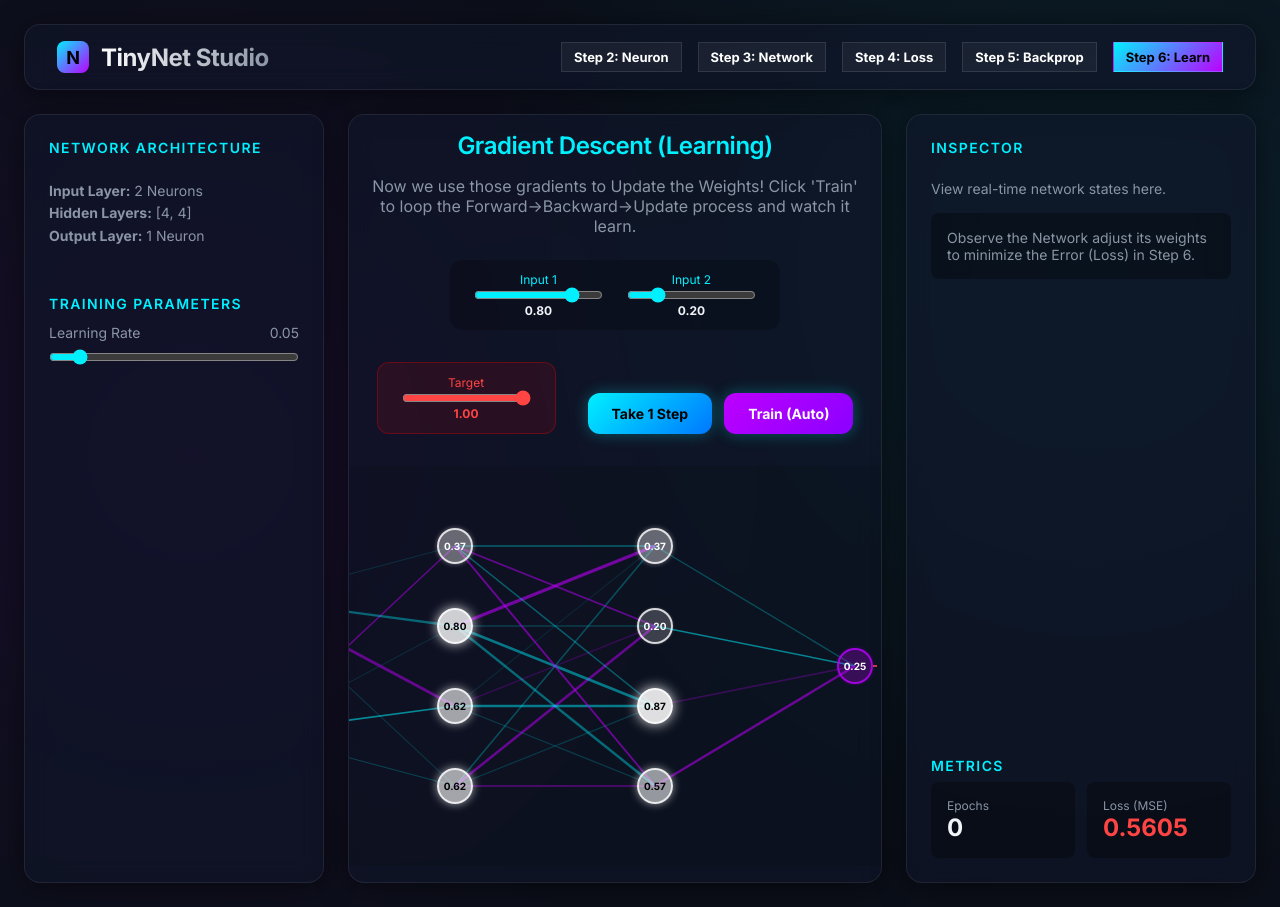
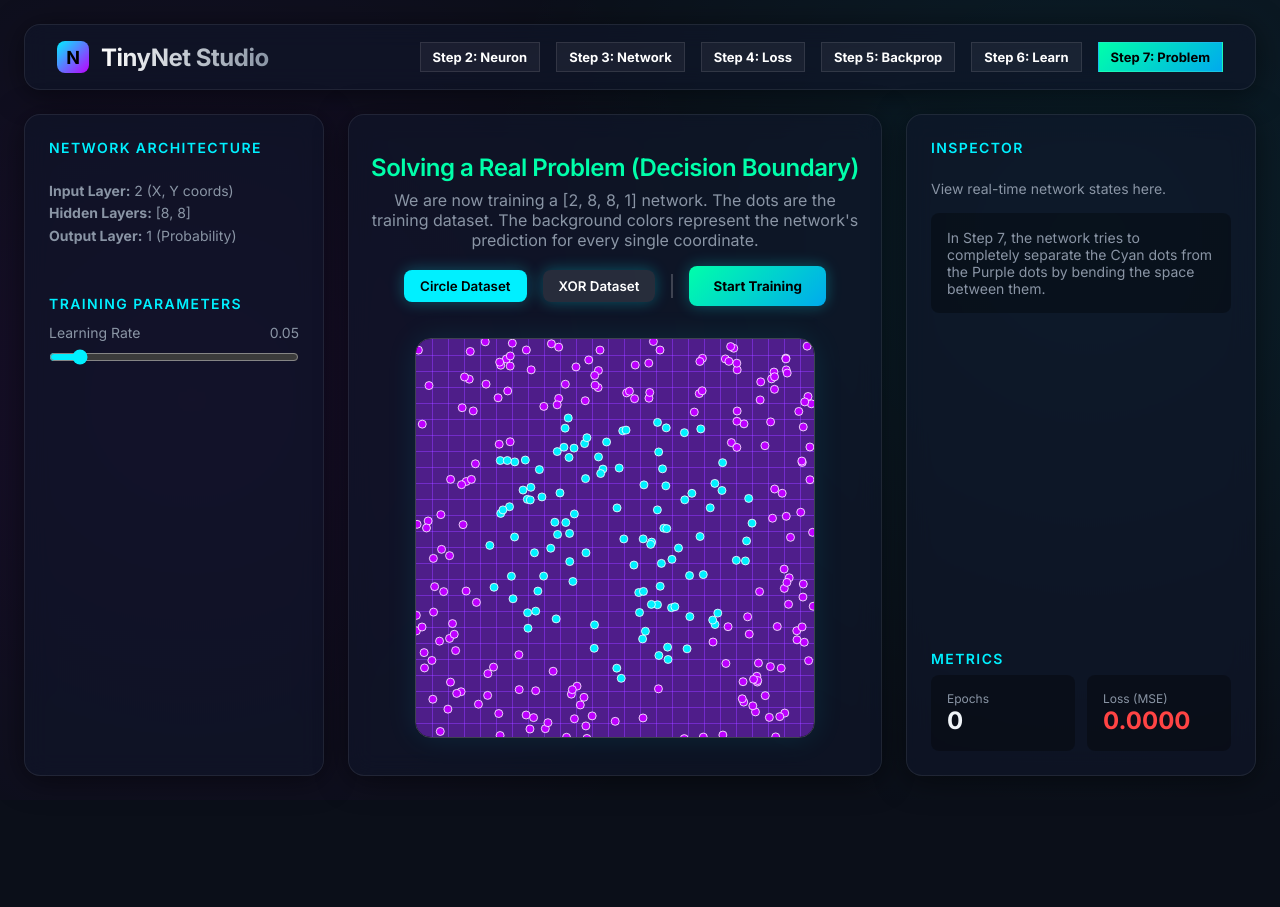
Before and after one commit to MatthewLavine/tinynet, a React (Vite) app: page / in a window 1280 px wide. After the commit the page ends 800 px from the top, so only its background shows below. Built offline with nearby package versions, Linux system fonts and the light colour scheme.

Commit message:
Step 7: Solving a Real Problem

```diff
--- a/src/App.tsx
+++ b/src/App.tsx
@@ -2,11 +2,12 @@ import { useState } from 'react';
 import './App.css';
 import PerceptronVisualizer from './components/PerceptronVisualizer';
 import NetworkVisualizer from './components/NetworkVisualizer';
+import DatasetVisualizer from './components/DatasetVisualizer';
 
 function App() {
-  const [learningRate, setLearningRate] = useState(0.05); // slightly higher default
+  const [learningRate, setLearningRate] = useState(0.05);
   const [epochs, setEpochs] = useState(0);
-  const [currentStep, setCurrentStep] = useState(6); // Default to latest step
+  const [currentStep, setCurrentStep] = useState(7); // Default to latest step
   const [currentLoss, setCurrentLoss] = useState(0);
 
   const getButtonStyle = (step: number, colors: [string, string]) => ({
@@ -31,6 +32,7 @@ function App() {
            <button style={getButtonStyle(4, ['#ff4444', '#ff0077'])} onClick={() => setCurrentStep(4)}>Step 4: Loss</button>
            <button style={getButtonStyle(5, ['#facc15', '#ff8c00'])} onClick={() => setCurrentStep(5)}>Step 5: Backprop</button>
            <button style={getButtonStyle(6, ['var(--accent-primary)', 'var(--accent-secondary)'])} onClick={() => setCurrentStep(6)}>Step 6: Learn</button>
+           <button style={getButtonStyle(7, ['#00ffaa', '#00aaee'])} onClick={() => setCurrentStep(7)}>Step 7: Problem</button>
         </div>
       </header>
 
@@ -38,9 +40,19 @@ function App() {
         <aside className="sidebar glass-panel">
           <h2 className="panel-title">Network Architecture</h2>
           <div style={{ color: 'var(--text-secondary)', fontSize: '14px', lineHeight: '1.6' }}>
-            <p><strong>Input Layer:</strong> 2 Neurons</p>
-            <p><strong>Hidden Layers:</strong> [4, 4]</p>
-            <p><strong>Output Layer:</strong> 1 Neuron</p>
+            {currentStep < 7 ? (
+              <>
+                <p><strong>Input Layer:</strong> 2 Neurons</p>
+                <p><strong>Hidden Layers:</strong> [4, 4]</p>
+                <p><strong>Output Layer:</strong> 1 Neuron</p>
+              </>
+            ) : (
+              <>
+                <p><strong>Input Layer:</strong> 2 (X, Y coords)</p>
+                <p><strong>Hidden Layers:</strong> [8, 8]</p>
+                <p><strong>Output Layer:</strong> 1 (Probability)</p>
+              </>
+            )}
           </div>
 
           <div style={{ marginTop: '32px' }}>
@@ -63,7 +75,8 @@ function App() {
 
         <section className="canvas-container glass-panel">
           {currentStep === 2 && <PerceptronVisualizer />}
-          {currentStep >= 3 && <NetworkVisualizer step={currentStep} learningRate={learningRate} onLossChange={setCurrentLoss} onEpochChange={setEpochs} />}
+          {currentStep >= 3 && currentStep <= 6 && <NetworkVisualizer step={currentStep} learningRate={learningRate} onLossChange={setCurrentLoss} onEpochChange={setEpochs} />}
+          {currentStep === 7 && <DatasetVisualizer learningRate={learningRate} onLossChange={setCurrentLoss} onEpochChange={setEpochs} />}
         </section>
 
         <aside className="inspector-panel glass-panel">
@@ -71,7 +84,7 @@ function App() {
           <div style={{ color: 'var(--text-secondary)', fontSize: '14px' }}>
             <p style={{ marginBottom: '16px' }}>View real-time network states here.</p>
             <div style={{ padding: '16px', background: 'rgba(0,0,0,0.3)', borderRadius: '8px' }}>
-              <p>Observe the Network adjust its weights to minimize the Error (Loss) in Step 6.</p>
+              <p>In Step 7, the network tries to completely separate the Cyan dots from the Purple dots by bending the space between them.</p>
             </div>
           </div>
 
--- /dev/null
+++ b/src/components/DatasetVisualizer.tsx
@@ -0,0 +1,186 @@
+import { useState, useMemo, useEffect, useRef } from 'react';
+import { Network } from '../nn/Network';
+import { generateCircleData, generateXORData, type DataPoint } from '../nn/Dataset';
+import { meanSquaredError } from '../nn/Loss';
+
+interface Props {
+  learningRate: number;
+  onLossChange?: (loss: number) => void;
+  onEpochChange?: (epoch: number) => void;
+}
+
+export default function DatasetVisualizer({ learningRate, onLossChange, onEpochChange }: Props) {
+  const [datasetType, setDatasetType] = useState<'circle' | 'xor'>('circle');
+  const [dataset, setDataset] = useState<DataPoint[]>([]);
+  const [isTraining, setIsTraining] = useState(false);
+  const [epochs, setEpochs] = useState(0);
+
+  // We need a deeper/wider network for complex boundaries
+  const network = useMemo(() => new Network([2, 8, 8, 1]), [datasetType]);
+
+  const canvasRef = useRef<HTMLCanvasElement>(null);
+  const requestRef = useRef<number>(0);
+
+  useEffect(() => {
+    setDataset(datasetType === 'circle' ? generateCircleData(300) : generateXORData(300));
+    setEpochs(0);
+    setIsTraining(false);
+    if (onLossChange) onLossChange(0);
+  }, [datasetType]);
+
+  useEffect(() => {
+    if (onEpochChange) onEpochChange(epochs);
+  }, [epochs, onEpochChange]);
+
+  const drawBoundary = () => {
+    const canvas = canvasRef.current;
+    if (!canvas) return;
+    const ctx = canvas.getContext('2d');
+    if (!ctx) return;
+
+    // Clear background
+    ctx.clearRect(0, 0, canvas.width, canvas.height);
+
+    const resolution = 25; // 25x25 grid
+    const cellWidth = canvas.width / resolution;
+    const cellHeight = canvas.height / resolution;
+
+    // Draw the network's current "brain" (decision boundary)
+    for (let x = 0; x < resolution; x++) {
+      for (let y = 0; y < resolution; y++) {
+        const inputX = (x + 0.5) / resolution;
+        const inputY = (y + 0.5) / resolution;
+
+        const { activations } = network.forward([inputX, inputY]);
+        const output = activations[activations.length - 1][0];
+
+        // Color mix based on output. 1 -> Cyan, 0 -> Purple
+        const r = Math.round(189 + (0 - 189) * output);
+        const g = Math.round(0 + (240 - 0) * output);
+        const b = 255;
+        // Make the boundary (output ~0.5) somewhat transparent so it looks cool
+        const a = Math.max(0.2, Math.abs(output - 0.5) * 2);
+
+        ctx.fillStyle = `rgba(${r}, ${g}, ${b}, ${a})`;
+        ctx.fillRect(x * cellWidth, y * cellHeight, cellWidth + 1, cellHeight + 1); // +1 to prevent gaps
+      }
+    }
+
+    // Draw the actual dataset points
+    for (const point of dataset) {
+      const px = point.inputs[0] * canvas.width;
+      const py = point.inputs[1] * canvas.height;
+
+      ctx.beginPath();
+      ctx.arc(px, py, 4, 0, Math.PI * 2);
+      ctx.fillStyle = point.target === 1 ? '#00f0ff' : '#bd00ff';
+      ctx.fill();
+      ctx.strokeStyle = 'rgba(255,255,255,0.8)';
+      ctx.lineWidth = 1;
+      ctx.stroke();
+    }
+  };
+
+  // Draw once on mount or when data changes
+  useEffect(() => {
+    drawBoundary();
+  }, [dataset]);
+
+  const trainLoop = () => {
+    // Train for several epochs per frame so we can see progress quickly
+    const epochsPerFrame = 5;
+    let currentLoss = 0;
+
+    for (let e = 0; e < epochsPerFrame; e++) {
+      let totalLoss = 0;
+
+      for (let i = 0; i < dataset.length; i++) {
+        const point = dataset[i];
+
+        const { activations } = network.forward(point.inputs);
+        const output = activations[activations.length - 1][0];
+
+        totalLoss += meanSquaredError([output], [point.target]);
+
+        network.resetGradients();
+        network.backward([point.target]);
+        network.updateWeights(learningRate);
+      }
+      currentLoss = totalLoss / dataset.length;
+    }
+
+    if (onLossChange) onLossChange(currentLoss);
+    setEpochs(prev => prev + epochsPerFrame);
+
+    drawBoundary();
+
+    requestRef.current = requestAnimationFrame(trainLoop);
+  };
+
+  useEffect(() => {
+    if (isTraining) {
+      requestRef.current = requestAnimationFrame(trainLoop);
+    } else if (requestRef.current) {
+      cancelAnimationFrame(requestRef.current);
+    }
+    return () => {
+      if (requestRef.current) cancelAnimationFrame(requestRef.current);
+    };
+  }, [isTraining, dataset, learningRate, network]);
+
+  return (
+    <div style={{ display: 'flex', flexDirection: 'column', alignItems: 'center', width: '100%', gap: '16px', padding: '16px' }}>
+      <h2 style={{ color: '#00ffaa', marginBottom: '-8px' }}>
+        Solving a Real Problem (Decision Boundary)
+      </h2>
+      <p style={{ color: 'var(--text-secondary)', textAlign: 'center', maxWidth: '600px' }}>
+        We are now training a [2, 8, 8, 1] network. The dots are the training dataset.
+        The background colors represent the network's prediction for every single coordinate.
+      </p>
+
+      <div style={{ display: 'flex', gap: '16px', marginBottom: '16px', alignItems: 'center' }}>
+        <button
+          className="btn-primary"
+          style={{ padding: '8px 16px', background: datasetType === 'circle' ? '#00f0ff' : 'rgba(255,255,255,0.1)', color: datasetType === 'circle' ? '#000' : '#fff' }}
+          onClick={() => setDatasetType('circle')}
+        >
+          Circle Dataset
+        </button>
+        <button
+          className="btn-primary"
+          style={{ padding: '8px 16px', background: datasetType === 'xor' ? '#00f0ff' : 'rgba(255,255,255,0.1)', color: datasetType === 'xor' ? '#000' : '#fff' }}
+          onClick={() => setDatasetType('xor')}
+        >
+          XOR Dataset
+        </button>
+
+        <div style={{ width: '2px', height: '24px', background: 'rgba(255,255,255,0.2)' }} />
+
+        <button
+          className="btn-primary"
+          style={{ padding: '12px 24px', background: isTraining ? 'rgba(255,68,68,0.2)' : 'linear-gradient(135deg, #00ffaa, #00aaee)', color: isTraining ? '#ff4444' : '#000', fontWeight: 'bold', border: isTraining ? '1px solid #ff4444' : 'none' }}
+          onClick={() => setIsTraining(!isTraining)}
+        >
+          {isTraining ? 'Pause Training' : 'Start Training'}
+        </button>
+      </div>
+
+      <div style={{
+        position: 'relative',
+        borderRadius: '16px',
+        overflow: 'hidden',
+        border: '1px solid rgba(255,255,255,0.2)',
+        boxShadow: '0 0 30px rgba(0, 240, 255, 0.1)',
+        width: '400px',
+        height: '400px'
+      }}>
+        <canvas
+          ref={canvasRef}
+          width={400}
+          height={400}
+          style={{ background: '#000', display: 'block' }}
+        />
+      </div>
+    </div>
+  );
+}
--- a/src/components/NetworkVisualizer.tsx
+++ b/src/components/NetworkVisualizer.tsx
@@ -56,7 +56,7 @@ export default function NetworkVisualizer({ step, learningRate, onLossChange, on
   };
 
   // Auto training loop
-  const requestRef = useRef<number>();
+  const requestRef = useRef<number>(0);
 
   const trainLoop = () => {
     // Execute multiple steps per frame to speed it up visually
--- /dev/null
+++ b/src/nn/Dataset.ts
@@ -0,0 +1,29 @@
+export type DataPoint = { inputs: [number, number]; target: number };
+
+export function generateCircleData(numPoints: number): DataPoint[] {
+  const data: DataPoint[] = [];
+  for (let i = 0; i < numPoints; i++) {
+    const x = Math.random();
+    const y = Math.random();
+    // Center at 0.5, 0.5, radius 0.35
+    const distance = Math.sqrt((x - 0.5) ** 2 + (y - 0.5) ** 2);
+    // 1 if inside circle, 0 if outside
+    const target = distance < 0.35 ? 1 : 0;
+    data.push({ inputs: [x, y], target });
+  }
+  return data;
+}
+
+export function generateXORData(numPoints: number): DataPoint[] {
+  const data: DataPoint[] = [];
+  for (let i = 0; i < numPoints; i++) {
+    const x = Math.random();
+    const y = Math.random();
+    // XOR logic in a continuous space
+    const isTopLeft = x < 0.5 && y > 0.5;
+    const isBottomRight = x > 0.5 && y < 0.5;
+    const target = (isTopLeft || isBottomRight) ? 1 : 0;
+    data.push({ inputs: [x, y], target });
+  }
+  return data;
+}
```
